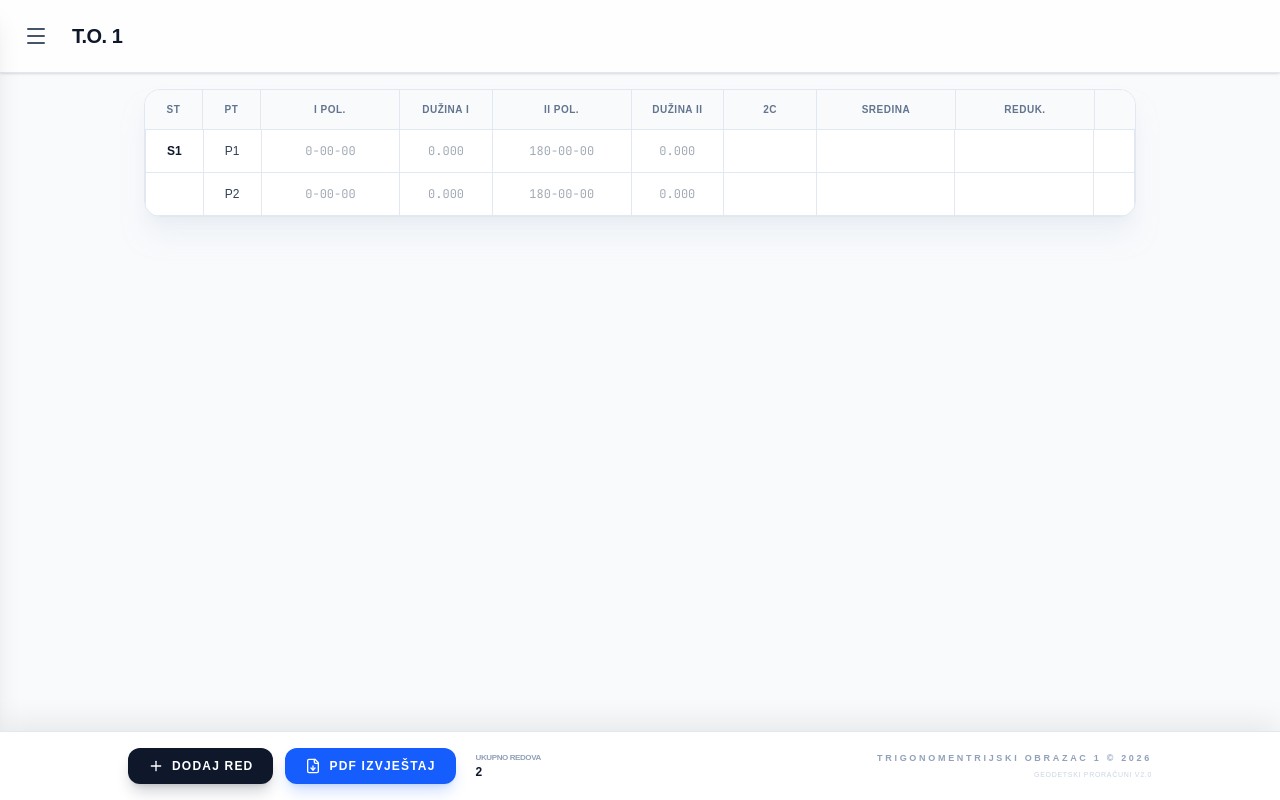
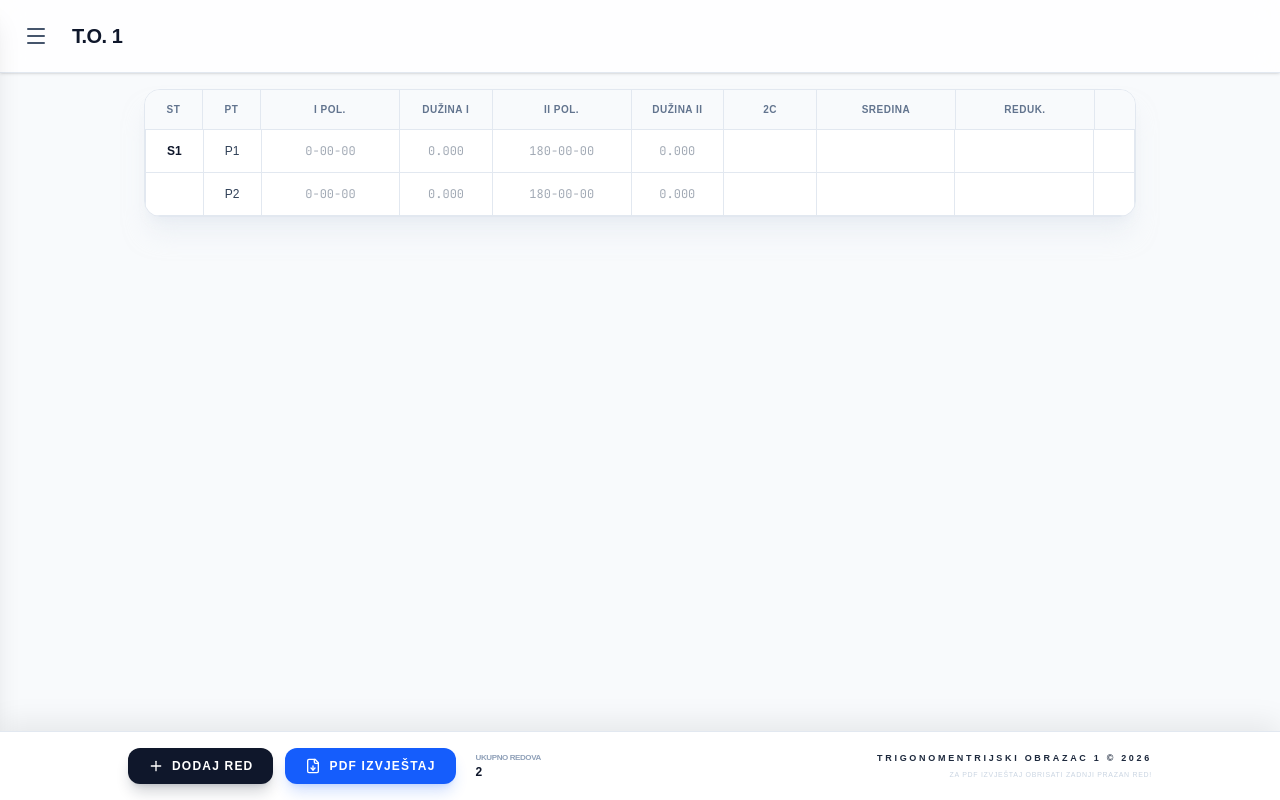
Before and after one commit to amerr97/to1, a React (Vite) app: page / in a window 1280 px wide. Built offline with nearby package versions, Linux system fonts and the light colour scheme.

Commit message:
Update App.tsx

```diff
--- a/src/App.tsx
+++ b/src/App.tsx
@@ -1924,11 +1924,11 @@ export default function App() {
 
           {/* Footer Copyright Text */}
           <div className="flex flex-col items-center sm:items-end">
-            <p className="text-[9px] uppercase tracking-[0.3em] font-bold text-slate-400">
+            <p className="text-[9px] uppercase tracking-[0.3em] font-bold text-slate-800">
               Trigonomentrijski obrazac 1 &copy; 2026
             </p>
             <p className="text-[7px] text-slate-300 uppercase tracking-widest mt-1 hidden sm:block">
-              Geodetski proračuni v2.0
+              Za pdf izvještaj obrisati zadnji prazan red!
             </p>
           </div>
         </div>
```
